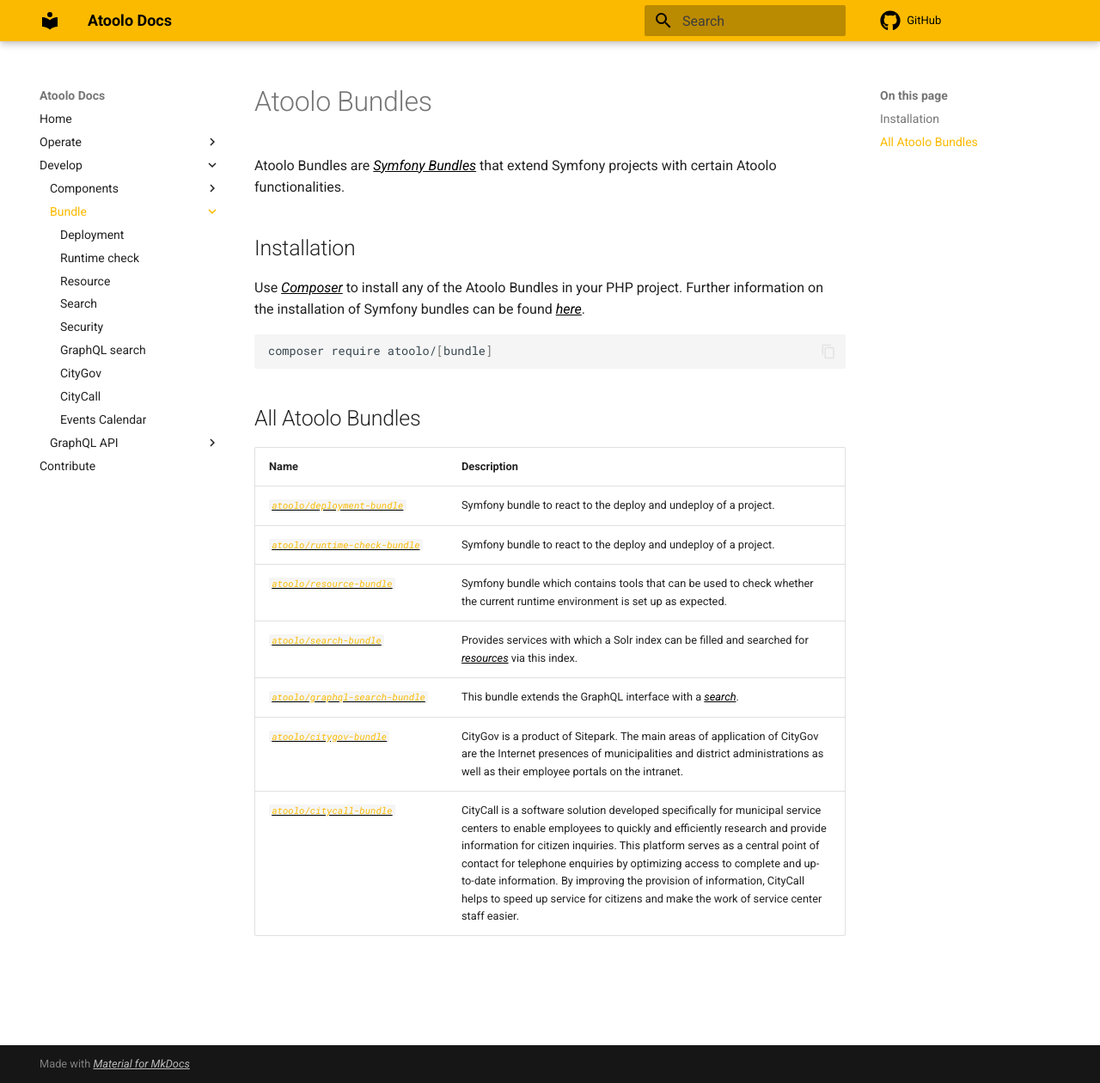
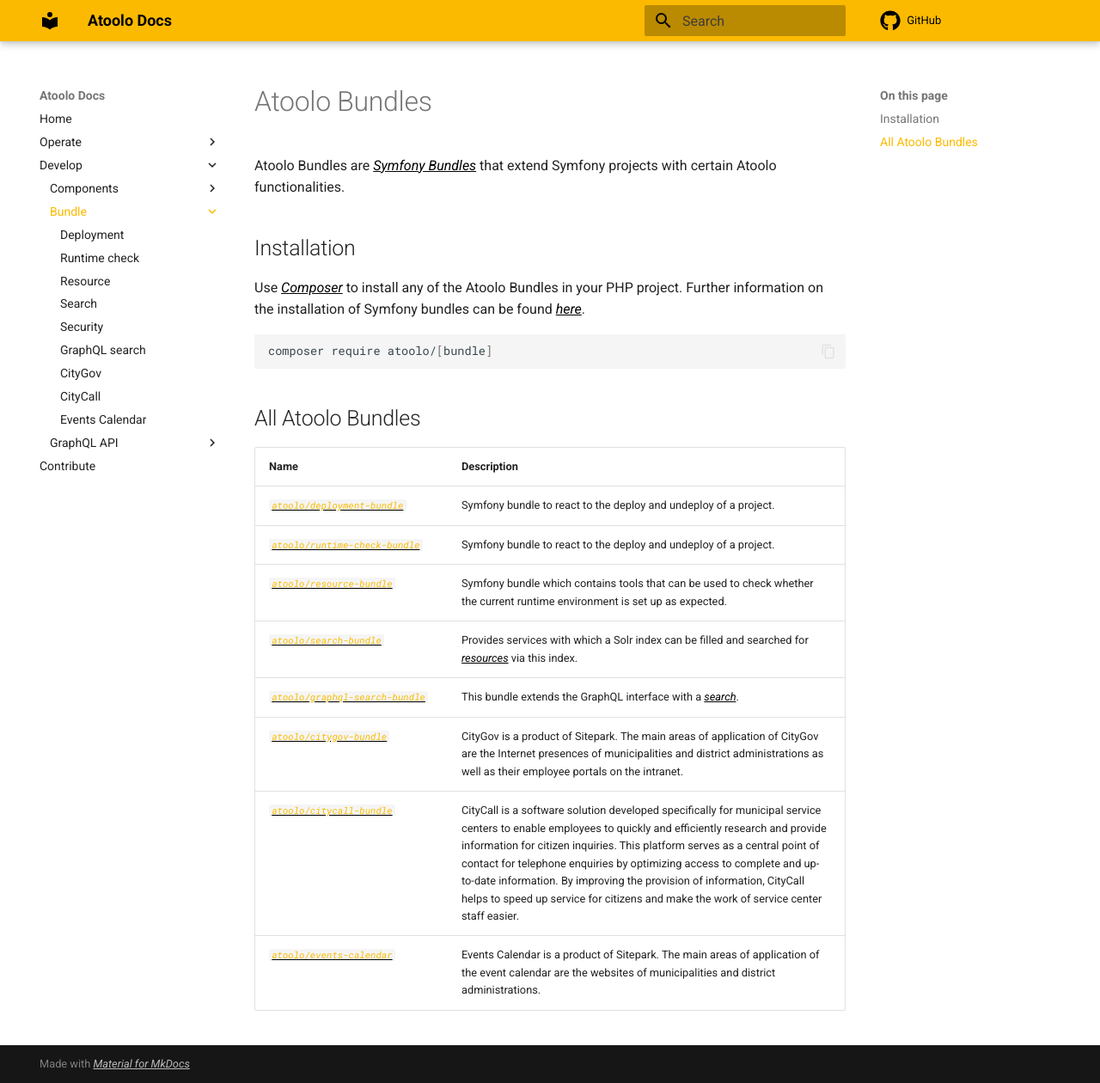
Before and after one commit to sitepark/atoolo-docs, an MkDocs documentation site: the page built from docs/develop/bundles/index.md, in a window 1280 px wide and 1260 px high. Shown: the whole window at 86% size. Built offline with MkDocs 1.6.1 and Material for MkDocs 9.7.7, drawn with Linux system fonts in a browser that asks for light colours; comment, search, counter and statistics services are not loaded.

Commit message:
docs: add events calendar

```diff
--- a/docs/develop/bundles/index.md
+++ b/docs/develop/bundles/index.md
@@ -22,3 +22,4 @@
 | [`atoolo/graphql-search-bundle`](graphql-search.md) | This bundle extends the GraphQL interface with a [search](../graphql/search/index.md).                                                                                                                                                                                                                                                                                                                                                                                           |
 | [`atoolo/citygov-bundle`](citygov.md)               | CityGov is a product of Sitepark. The main areas of application of CityGov are the Internet presences of municipalities and district administrations as well as their employee portals on the intranet.                                                                                                                                                                                                                                                                          |
 | [`atoolo/citycall-bundle`](citycall.md)             | CityCall is a software solution developed specifically for municipal service centers to enable employees to quickly and efficiently research and provide information for citizen inquiries. This platform serves as a central point of contact for telephone enquiries by optimizing access to complete and up-to-date information. By improving the provision of information, CityCall helps to speed up service for citizens and make the work of service center staff easier. |
+| [`atoolo/events-calendar`](events-calendar.md)      | Events Calendar is a product of Sitepark. The main areas of application of the event calendar are the websites of municipalities and district administrations.                                                                                                                                                                                                                                                                                                                   |
```
